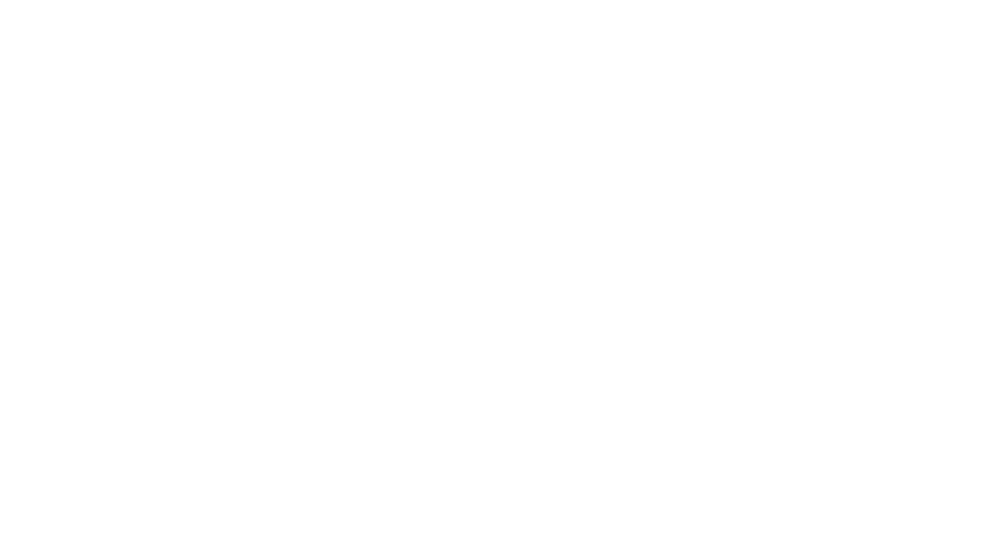
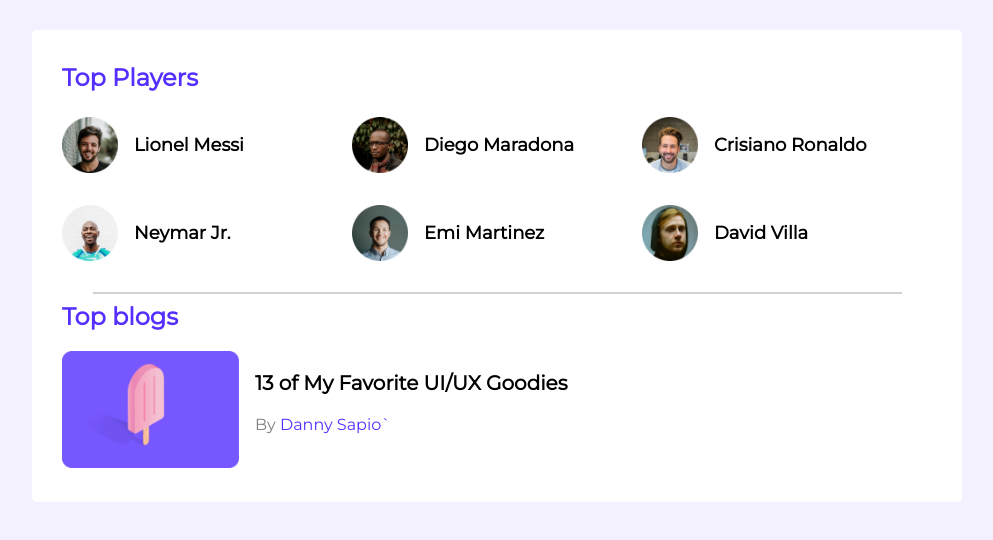
Before and after one commit to FazleyBin-Mahbub/leaderboard, a plain HTML site: page index.html in a window 1280 px wide. Shown: the whole page, without its empty margins (143-1136 px from the left). Drawn offline with Linux system fonts and the light colour scheme.

Commit message:
top player added

```diff
--- a/index.html
+++ b/index.html
@@ -5,8 +5,82 @@
     <meta http-equiv="X-UA-Compatible" content="IE=edge">
     <meta name="viewport" content="width=device-width, initial-scale=1.0">
     <title>Leaderboard</title>
+    <!--css style-->
+    <link rel="stylesheet" href="style.css">
+
 </head>
 <body>
+    <!-- header section-->
+    <header>
+        <nav>
 
+        </nav>
+    </header>
+    <!-- header end -->
+
+     <main>
+          <!-- top  section -->
+    <section class="container">
+        <h3 class="section-title">Top Players</h3>
+              <div class="top-players">
+
+                  <div class="players">
+                      <div class="player">
+                          <img src="Images/players/player-1.png" alt="">
+                              <h3 class="player-name">Lionel Messi</h3>
+                          </img>
+                      </div>
+                      <div class="player">
+                          <img src="Images/players/player-2.png" alt="">
+                              <h3 class="player-name">Diego Maradona</h3>
+                          </img>
+                      </div>
+                      <div class="player">
+                          <img src="Images/players/player-3.png" alt="">
+                              <h3 class="player-name">Crisiano Ronaldo</h3>
+                          </img>
+                      </div>
+                      <div class="player">
+                          <img src="Images/players/player-4.png" alt="">
+                              <h3 class="player-name">Neymar Jr.</h3>
+                          </img>
+                      </div>
+                      <div class="player">
+                          <img src="Images/players/player-5.png" alt="">
+                              <h3 class="player-name">Emi Martinez</h3>
+                          </img>
+                      </div>
+                      <div class="player">
+                          <img src="Images/players/player-6.png" alt="">
+                              <h3 class="player-name">David Villa</h3>
+                          </img>
+
+                      </div>
+
+                  </div>
+
+              </div>
+              <!--top players end-->
+              <hr class="horizontal-line">
+              <!-- top blog start-->
+              <div class="top-blogs">
+                  <h2 class="section-title">Top blogs</h2>
+
+                <div class="blogs">
+                    <article class="blog">
+                        <div class="thumbnail">
+                            <img src="Images/blogs/blog-1.png" alt="">
+                        </div>
+                        <div class="blog-detail">
+                            <h3 class="blog-title">13 of My Favorite
+                                UI/UX Goodies</h3>
+                                <p class="blog-author">By <a  href="">Danny Sapio`</a></p>
+                        </div>
+                    </article>
+                </div>
+
+              </div>
+    </section>
+     </main>
 </body>
 </html>
--- a/style.css
+++ b/style.css
@@ -0,0 +1,80 @@
+@import url("https://fonts.googleapis.com/css2?family=Montserrat&display=swap");
+
+/* body */
+body {
+  margin: 0;
+  padding: 0;
+  font-family: "Montserrat", sans-serif;
+  background: #f3f1ff;
+}
+main {
+  display: flex;
+  justify-content: center;
+}
+
+.container {
+  background-color: #ffff;
+  width: 870px;
+  padding: 30px;
+  border-radius: 5px;
+  margin-top: 30px;
+}
+
+/* top player style */
+.section-title {
+  color: #562eff;
+  font-size: 24px;
+  margin-top: 3px;
+}
+
+.players {
+  display: grid;
+  grid-template-columns: repeat(3, 1fr);
+  grid-row-gap: 30px;
+}
+.player {
+  display: flex;
+  align-items: center;
+}
+.player img {
+  height: 56px;
+  width: 56px;
+}
+
+.player-name {
+  margin-left: 16px;
+  font-size: 18px;
+}
+.horizontal-line{
+    width: 807px;
+    height: 0px;
+    color: #D1D1D1;
+    border: 1px solid #D1D1D1;
+    margin-top: 30px;
+}
+
+ /* top blogs styles */
+.blog .thumbnail img{
+    width: 177px;
+    height: 117px;
+}
+.blog{
+    display: flex;
+}
+.blog-detail{
+    margin-left: 16px;
+
+}
+
+.blog-title{
+ font-size: 20px;
+}
+.blog-author{
+    color: gray;
+    font-size: 16px;
+    width: 164px;
+}
+.blog-author  a{
+    text-decoration: none;
+    color: #562eff;
+}
```
